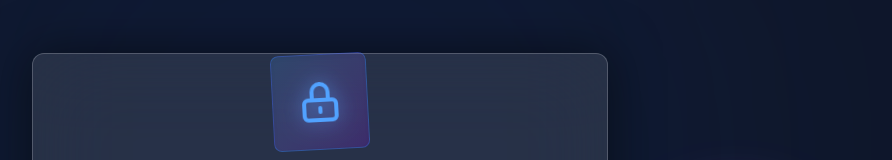
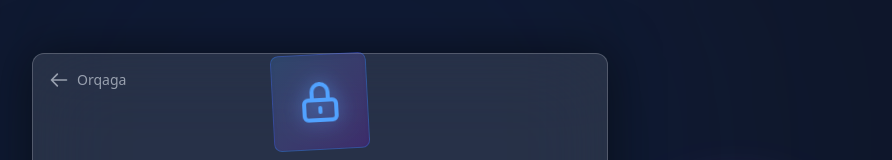
Before and after one commit to obsidianosuz-hub/partfilio, a Next.js app: page /en/projects/gym/demo in a window 1280 px wide. Shown: the part 245-405 px from the top of the page, without its empty margins (320-1212 px from the left). Built offline with nearby package versions, Linux system fonts and the light colour scheme.

Commit message:
Add back button

```diff
--- a/app/[locale]/projects/gym/demo/page.tsx
+++ b/app/[locale]/projects/gym/demo/page.tsx
@@ -46,6 +46,10 @@ export default function GymDemoPage() {
 
                 {/* lock screen form */}
                 <div className="relative z-10 bg-white/10 backdrop-blur-2xl border border-white/20 p-10 sm:p-14 rounded-xl shadow-[0_0_50px_rgba(0,0,0,0.5)] w-full max-w-xl mx-4">
+                    <button onClick={() => window.history.back()} className="absolute top-4 left-4 p-2 text-gray-400 hover:text-white hover:bg-white/10 rounded-lg transition-colors flex items-center gap-2 group">
+                        <svg className="w-5 h-5 transform group-hover:-translate-x-1 transition-transform" fill="none" stroke="currentColor" viewBox="0 0 24 24"><path strokeLinecap="round" strokeLinejoin="round" strokeWidth="2" d="M10 19l-7-7m0 0l7-7m-7 7h18"></path></svg>
+                        <span className="text-sm font-medium">Orqaga</span>
+                    </button>
                     <div className="flex flex-col items-center">
                         <div className="w-24 h-24 mx-auto bg-gradient-to-br from-blue-400/20 to-purple-600/20 border border-blue-500/30 rounded-lg flex items-center justify-center mb-6 shadow-inner transform -rotate-3 hover:rotate-0 transition-transform">
                             <svg className="w-12 h-12 text-blue-400 drop-shadow-[0_0_10px_rgba(96,165,250,0.8)]" fill="none" stroke="currentColor" viewBox="0 0 24 24"><path strokeLinecap="round" strokeLinejoin="round" strokeWidth="2" d="M12 15v2m-6 4h12a2 2 0 002-2v-6a2 2 0 00-2-2H6a2 2 0 00-2 2v6a2 2 0 002 2zm10-10V7a4 4 0 00-8 0v4h8z"></path></svg>
```
